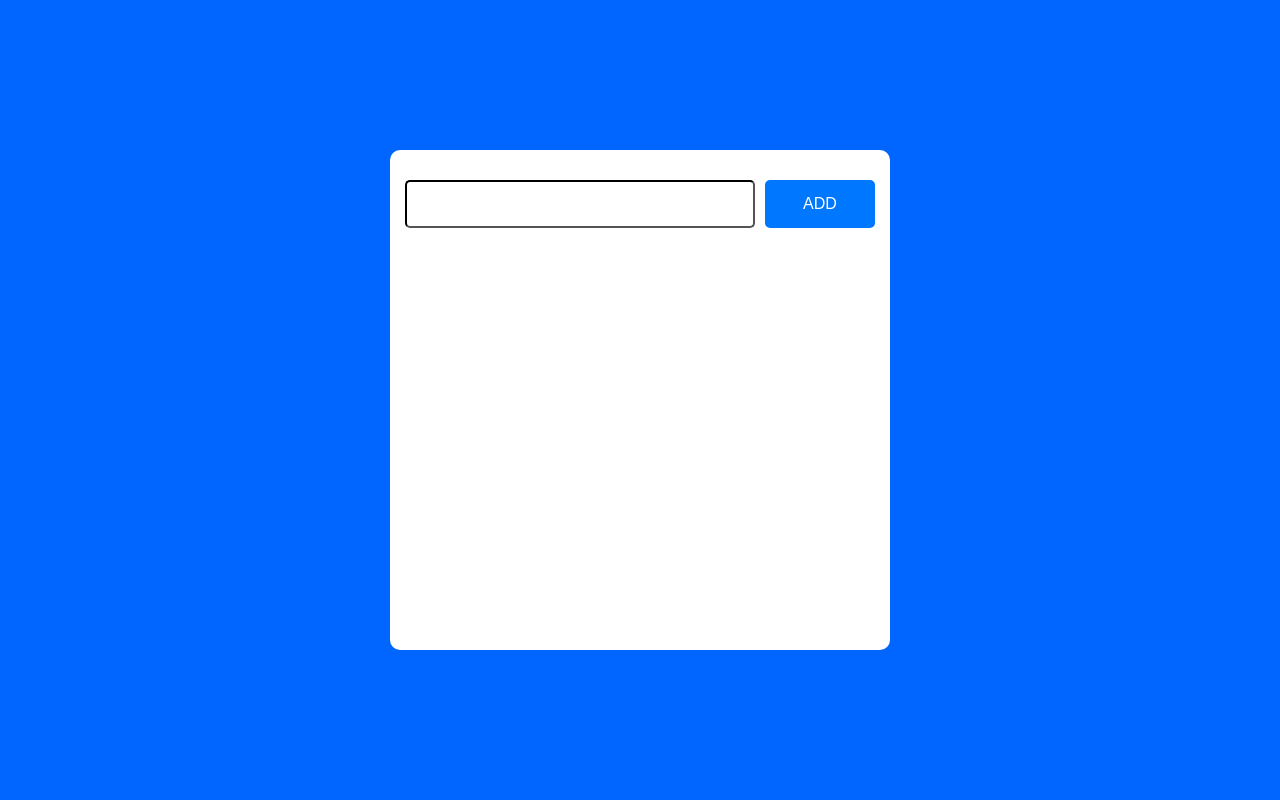
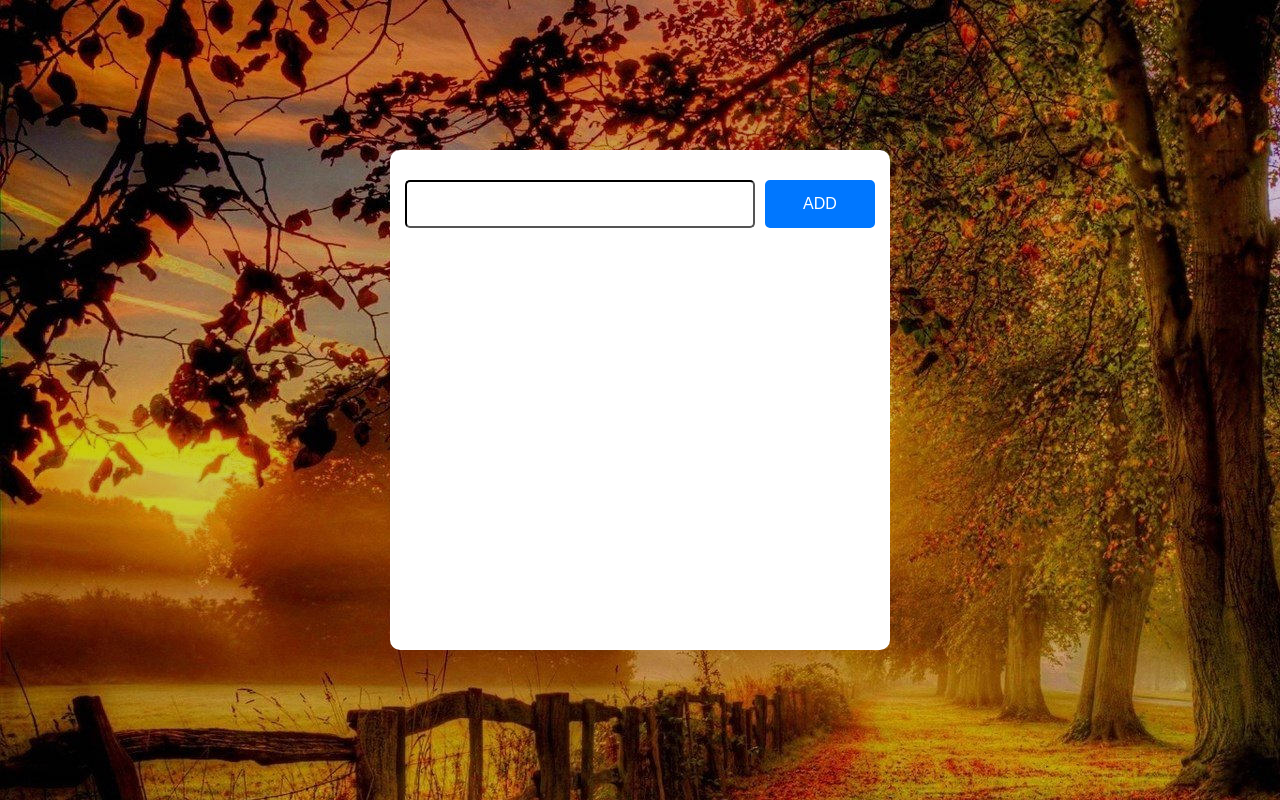
Before and after one commit to CoolNewsGuy/to-do, a website built with webpack: page index.html in a window 1280 px wide. Built offline with nearby package versions, Linux system fonts and the light colour scheme.

Commit message:
Add a background image for body

```diff
--- a/style.css
+++ b/style.css
@@ -9,7 +9,8 @@ body {
 }
 
 body {
-   background: rgb(0, 102, 255);
+   background: linear-gradient(to right, #0003, #0003),
+      url(src/assets/background.jpg);
    display: grid;
    place-content: center;
 }
```
Also changed, not shown: src/assets/background.jpg (added).
